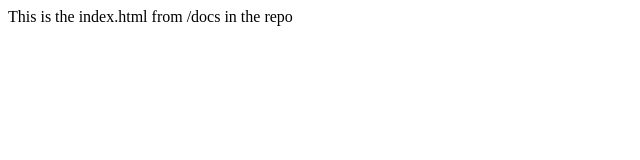
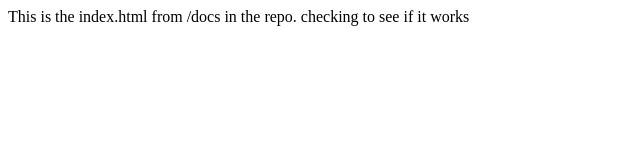
Before and after one commit to alanwsmith/alanwsmith.github.io, a plain HTML site: page docs/index.html in a window 1280 px wide. Shown: the whole page, without its empty margins (0-640 px from the left). Drawn offline with Linux system fonts and the light colour scheme.

Commit message:
checking /docs folder for root setting change

```diff
--- a/docs/index.html
+++ b/docs/index.html
@@ -1,6 +1,7 @@
 <!DOCTYPE html>
 <html>
   <body>
-    This is the index.html from /docs in the repo
+    This is the index.html from /docs in the repo.
+    checking to see if it works
   </body>
 </html>
```
